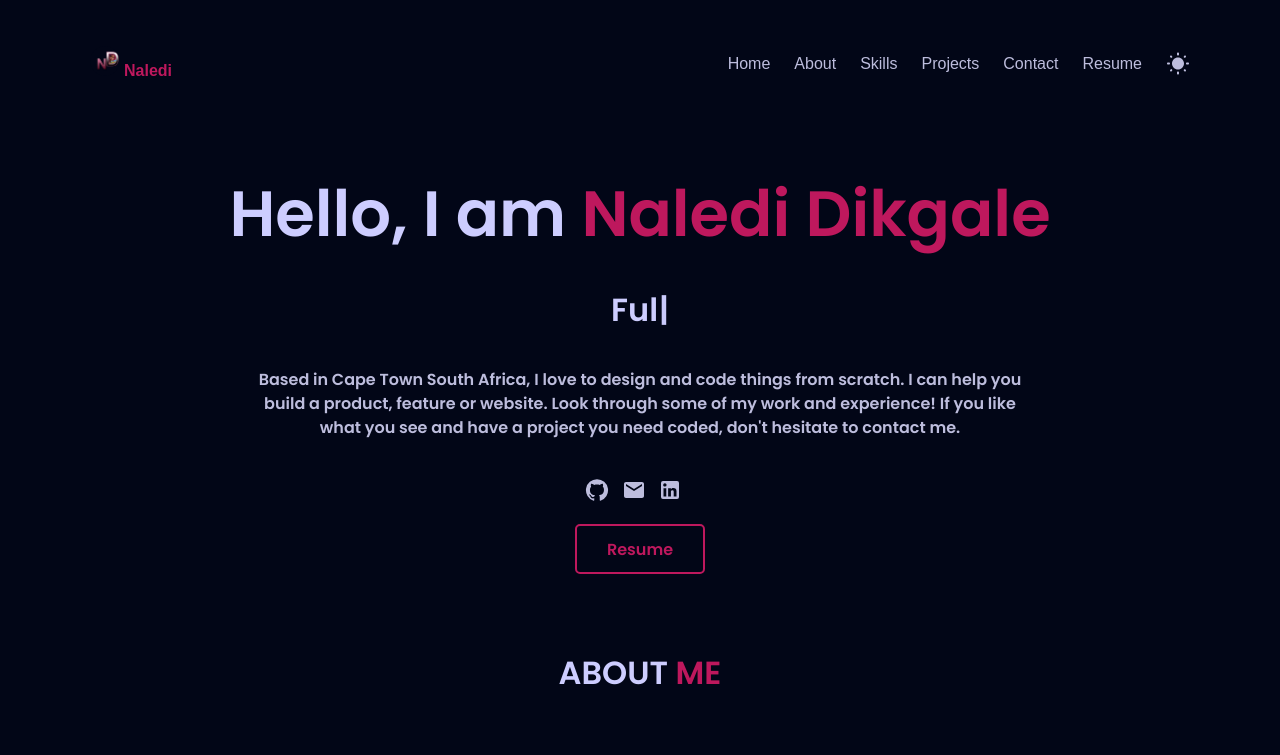
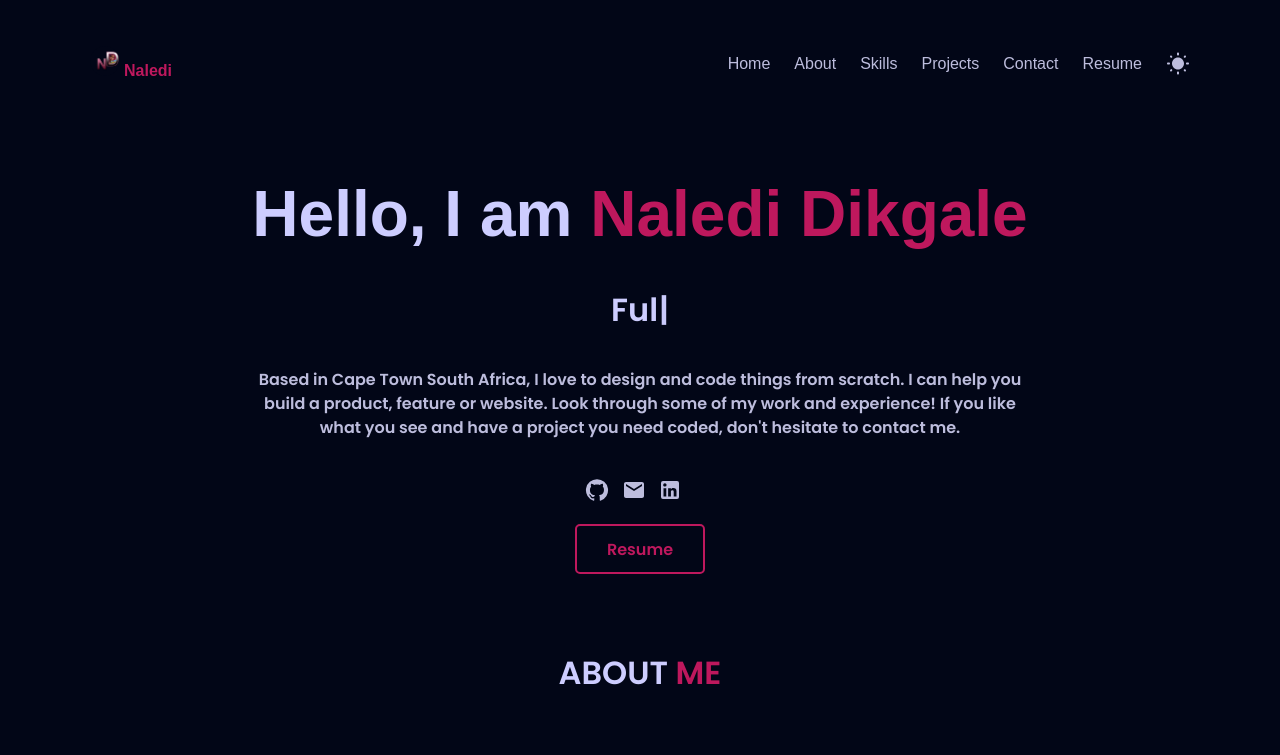
Before and after one commit to Naledi-Dikgale/my-portfolio-v2, a React (Vite) app: page / in a window 1280 px wide. Shown: the top 755 px of the page. Built offline with nearby package versions, Linux system fonts and the light colour scheme; grey boxes are pictures that could not be loaded; a web font is replaced by a local one.

Commit message:
Update styling

```diff
--- a/src/Components/About/About.jsx
+++ b/src/Components/About/About.jsx
@@ -10,7 +10,7 @@ export const About = () => {
   return (
     <>
       <div className="about center">
-        <h1 data-aos="fade-right" className="mobileHead">
+        <h1 data-aos="fade-right" className="introTitle">
           Hello, I am <span className="about__name">Naledi Dikgale</span>
         </h1>
         <Type />
```
